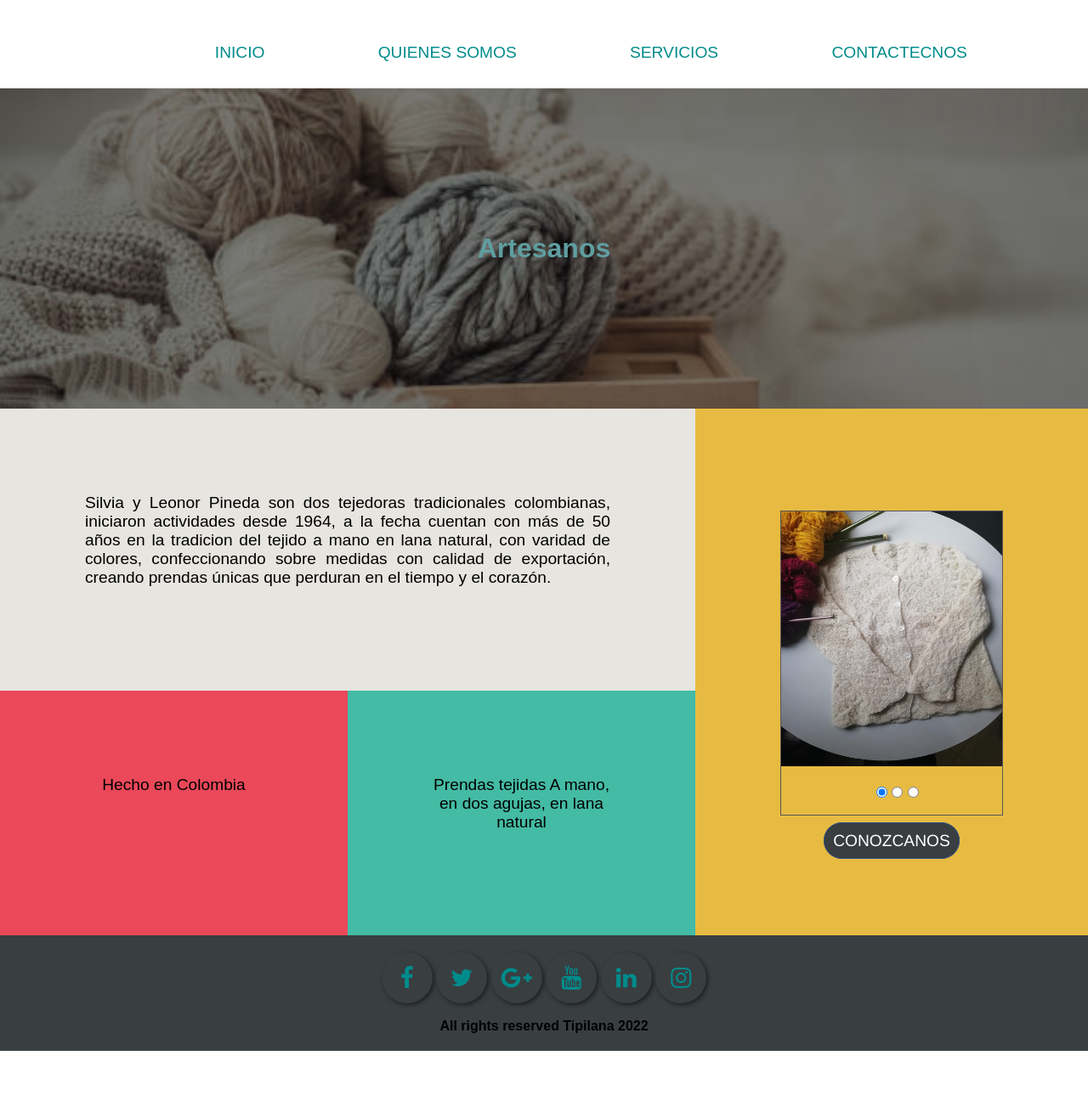
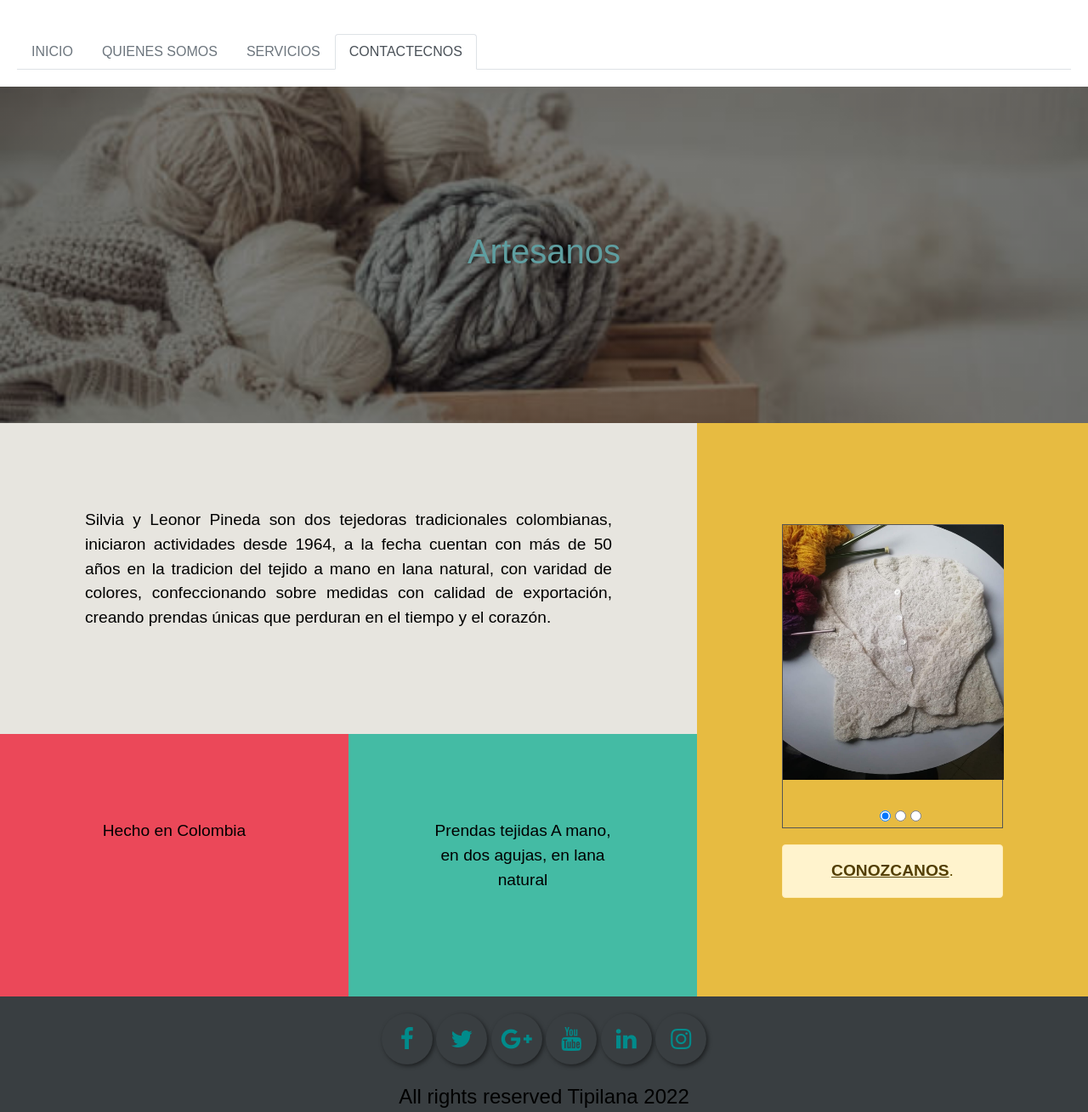
Before and after one commit to nelsonflorez11/ti-pilana-final, a plain HTML site: page pages/servicios.html in a window 1280 px wide. Shown: the top 1309 px of the page at 85% size. Before the commit the page ends 1257 px from the top, so only its background shows below. Drawn offline with Linux system fonts and the light colour scheme.

Commit message:
primer commit

```diff
--- a/pages/servicios.html
+++ b/pages/servicios.html
@@ -5,26 +5,31 @@
     <meta http-equiv="X-UA-Compatible" content="IE=edge">
     <meta name="viewport" content="width=device-width, initial-scale=1.0">
     <link rel="stylesheet" href="https://stackpath.bootstrapcdn.com/font-awesome/4.7.0/css/font-awesome.min.css">
+    <link rel="stylesheet" href="../css/bootstrap.min.css">
     <link rel="stylesheet" href="../style.css" />
     <title>Tipilana</title>
 </head>
 <body>
     <div class="principal">
         <header class="header">
-            <nav class="menu">
-                <ul>
-                    <img class="logo" src="./images/favicon.png" alt="">
-                    <li><a href="../index.html">INICIO</a></li>
-                    <li><a href="./somos.html">QUIENES SOMOS</a></li>
-                    <li><a href="./servicios.html">SERVICIOS</a></li>
-                    <li><a href="./contacto.html">CONTACTECNOS</a></li>
+                <ul class="nav nav-tabs">
+                    <li class="nav-item">
+                        <a class="nav-link link-secondary" href="../index.html">INICIO</a>
+                      </li>
+                      <li class="nav-item">
+                        <a class="nav-link link-secondary" href="somos.html">QUIENES SOMOS</a>
+                      </li>
+                      <li class="nav-item">
+                        <a class="nav-link link-secondary" href="servicios.html">SERVICIOS</a>
+                      </li>
+                    <li class="nav-item">
+                      <a class="nav-link active" aria-current="page" href="contacto.html">CONTACTECNOS</a>
+                    </li>
                 </ul>
-                </nav>
         </header>
         <div class="banner">
             <h1>Artesanos</h1>
         </div>
-
         <main class="contents">
             <p>
                 Silvia y Leonor Pineda son dos tejedoras tradicionales colombianas, iniciaron actividades desde 1964, a la fecha cuentan con más de 50 años en la tradicion del tejido a mano en lana natural, con varidad de colores, confeccionando sobre medidas con calidad de exportación, creando prendas únicas que perduran en el tiempo y el corazón.
@@ -40,8 +45,9 @@
                 <img src="../images/8.jpeg" width="260" height="300">
                 <img src="../images/4.jpeg" width="260" height="300">
             </section>
-
-            <a class="boton" href="./contacto.html" target="_blank">CONOZCANOS</a>
+            <div class="alert alert-warning" role="alert">
+                <a href="pages/contacto.html" class="alert-link">CONOZCANOS</a>.
+            </div>
         </anside>
         <div class="networksLeft">
             <p>Hecho en Colombia</p>
--- a/style.css
+++ b/style.css
@@ -2,35 +2,6 @@
   margin: 0;
   padding: 0;
 }
-
-nav.menu ul {
-  list-style: none;
-  display: flex;
-  font-size: larger;
-  justify-content: space-evenly;
-}
-nav ul a {
-  color: darkcyan;
-  text-decoration: none;
-  padding: 0.7rem;
-  display: block;
-}
-
-nav ul a:hover {
-  color: lightslategray;
-  font-weight: bold;
-}
-.boton {
-  border: 1px solid #2e518b;
-  padding: 10px;
-  background-color: #393e41;
-  color: #ffffff;
-  text-decoration: none;
-  text-transform: uppercase;
-  font-family: "Helvetica", sans-serif;
-  border-radius: 50px;
-}
-
 body {
   color: #000;
   font-family: Arial, Helvetica, sans-serif;
@@ -72,7 +43,7 @@ body {
 .galeria input[type="radio"]:nth-of-type(4):checked ~ img:nth-of-type(4) {
   opacity: 1;
 }
-.gallery img:hover {
+.galeria img:hover {
   opacity: 0.7;
 }
 
@@ -138,13 +109,22 @@ body {
 .principal .networksLeft {
   grid-area: networksLeft;
   background: #eb4859;
+  transition: all 6s ease;
 }
 
 .principal .networksRight {
   grid-area: networksRight;
   background: #44bba4;
+  transition: all 6s ease;
 }
-
+.principal .networksLeft:hover {
+  background-color: #44bba4;
+  transform: scale(1.2);
+}
+.principal .networksRight:hover {
+  background-color: #eb4859;
+  transform: scale(1.2);
+}
 .footer a {
   text-decoration: none;
   font-size: 28px;
```
Also changed, not shown: pages/contacto.html (+14 -9 lines), pages/somos.html (+18 -10 lines).
